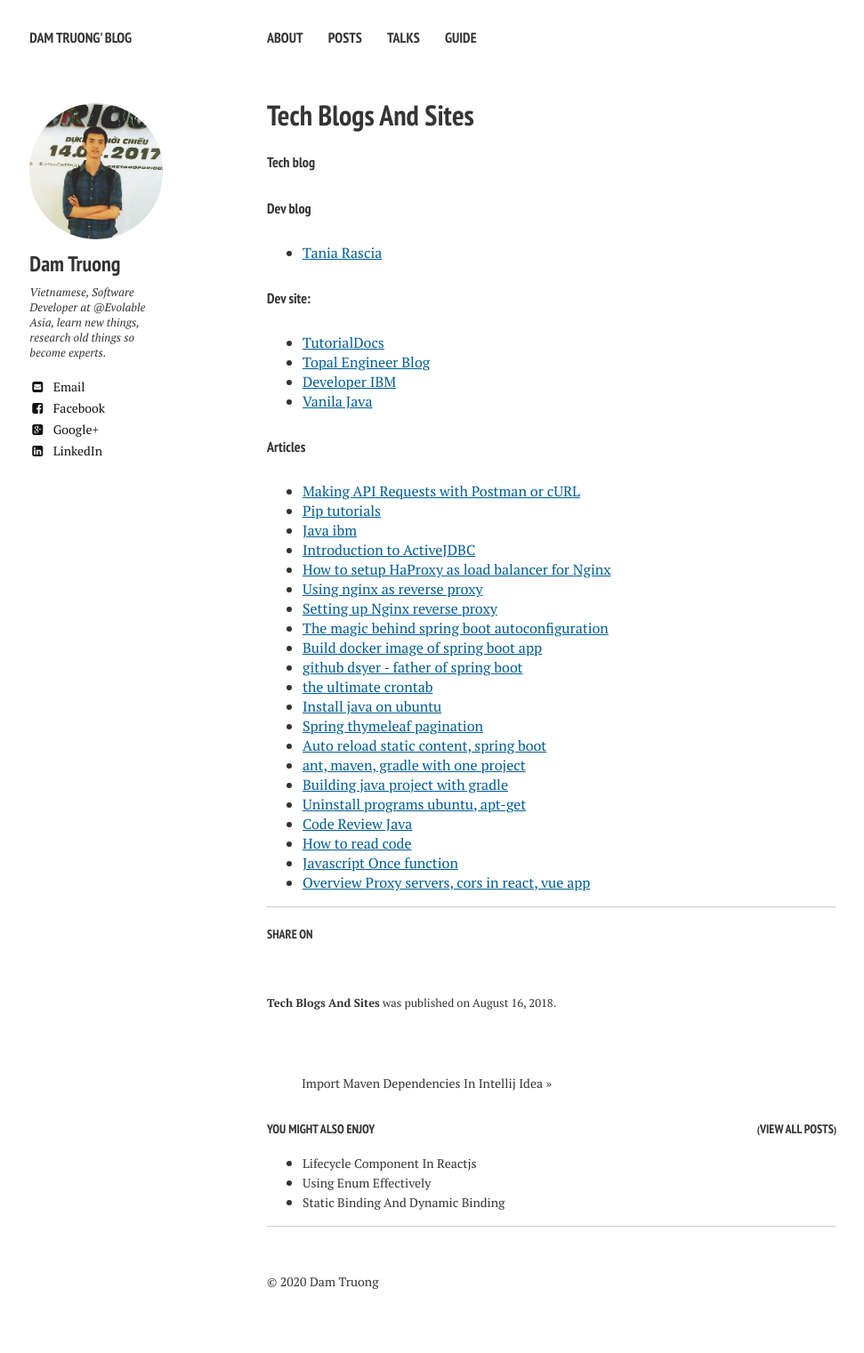
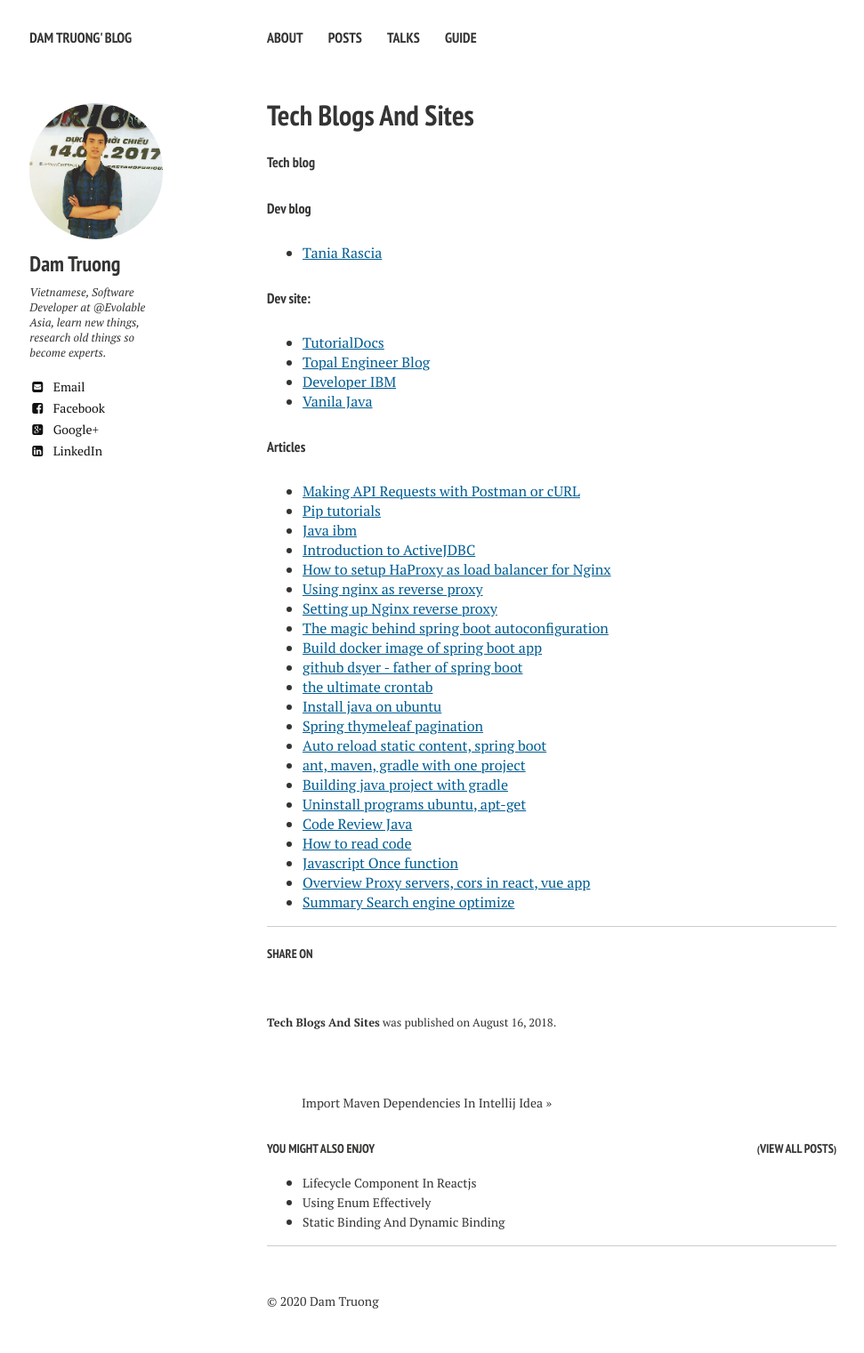
Before and after one commit to truongdam/truongdam.github.io, a Jekyll site: the page built from _posts/2018-08-16-tech-blogs-and-sites.md, in a window 1280 px wide. Shown: the whole page at 89% size, without its empty margins (20-991 px from the left). Built offline with Jekyll 4.4.1, drawn with Linux system fonts in a browser that asks for light colours; nearby versions of some CDN libraries; our own code applies the rules of GitHub Pages for plain Markdown files; before the commit the page ends 1499 px from its top, so only the background shows below that.

Commit message:
summary seo

```diff
--- a/_posts/2018-08-16-tech-blogs-and-sites.md
+++ b/_posts/2018-08-16-tech-blogs-and-sites.md
@@ -34,3 +34,4 @@
 - [How to read code](https://spin.atomicobject.com/2017/06/01/how-to-read-code/)
 - [Javascript Once function](https://davidwalsh.name/javascript-once)
 - [Overview Proxy servers, cors in react, vue app](https://levelup.gitconnected.com/overview-of-proxy-server-and-how-we-use-them-in-react-bf67c062b929)
+- [Summary Search engine optimize](https://9elements.com/seo-cheat-sheet/)
```
